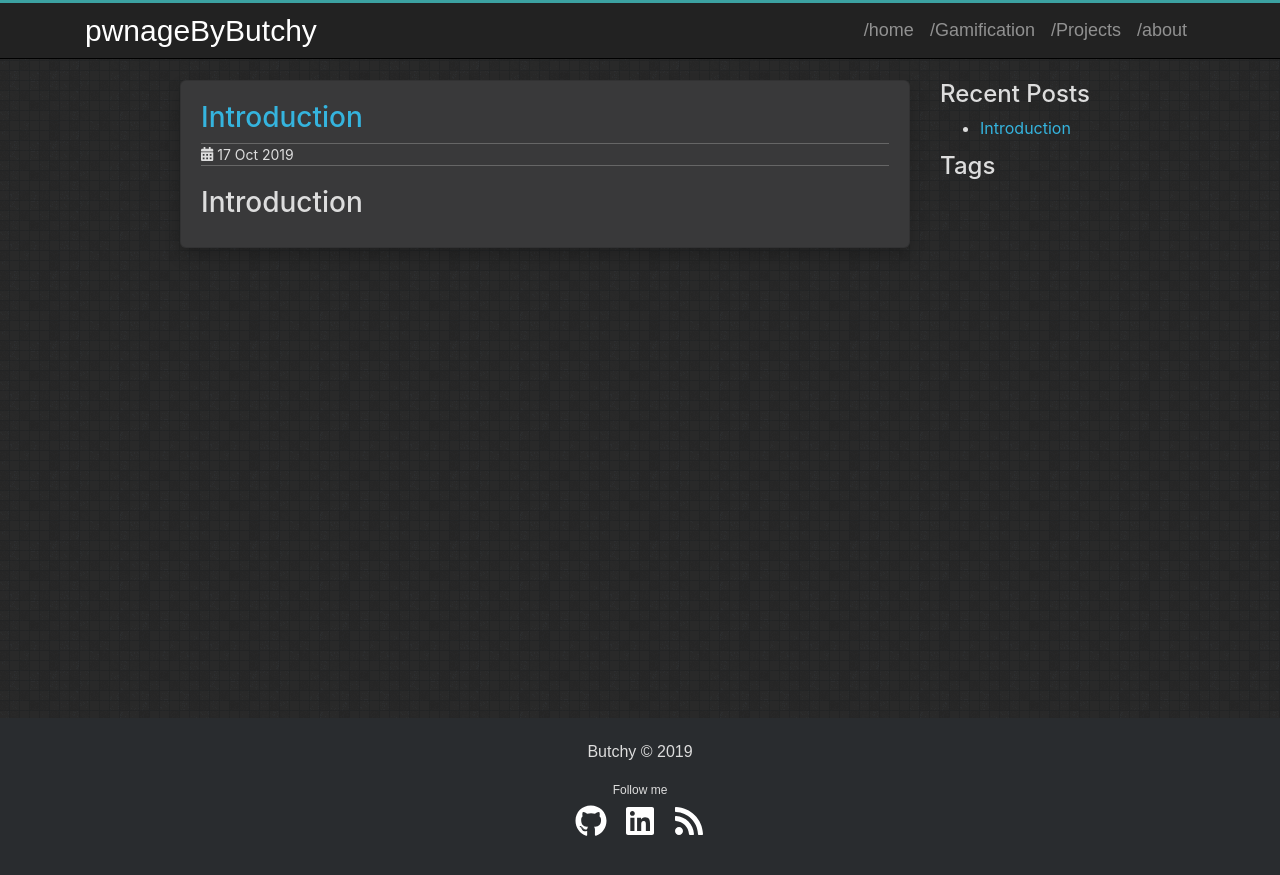
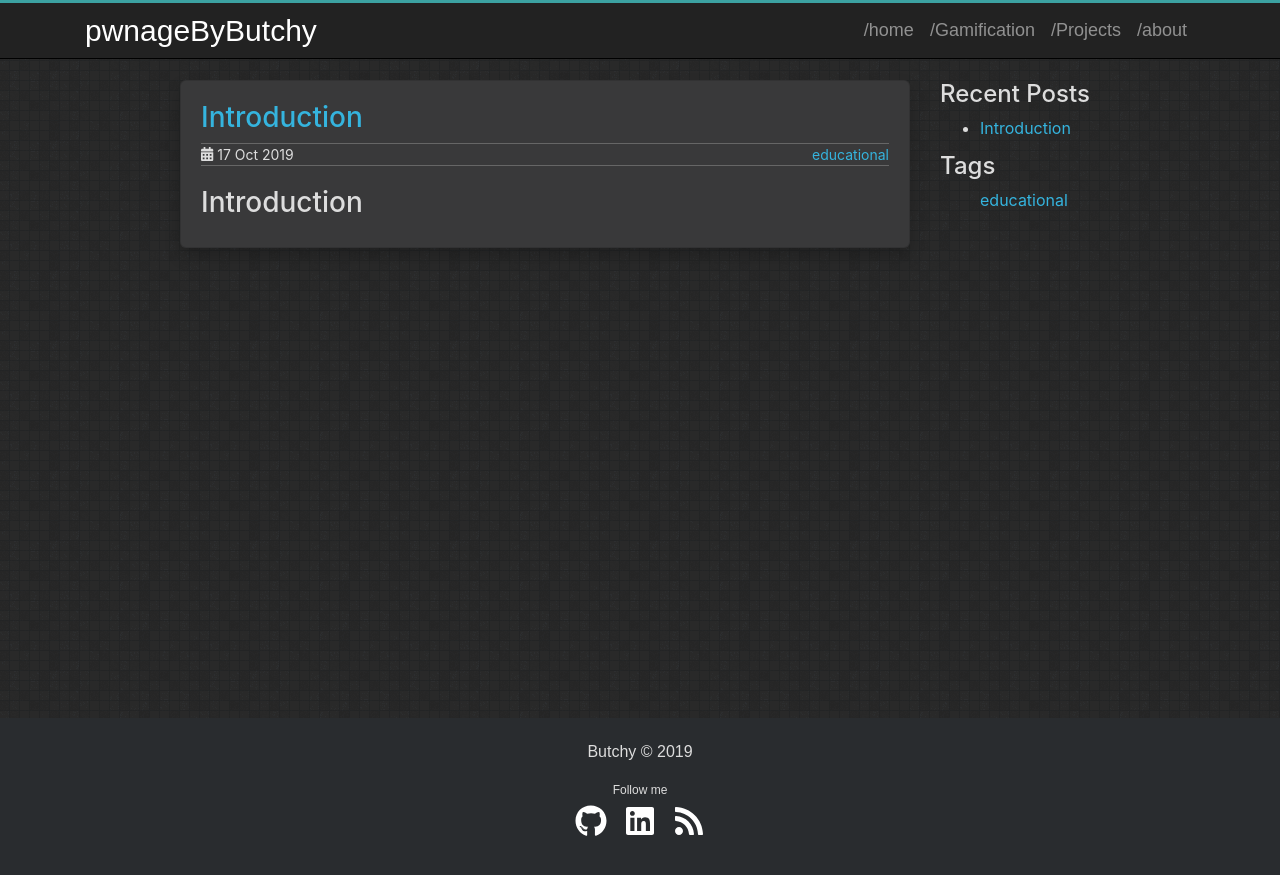
Before and after one commit to pwnageByButchy/pwnageByButchy.github.io, a Jekyll site: the page built from _posts/2019-10-17-introduction.md, in a window 1280 px wide. Shown: the top 875 px of the page. Built offline with Jekyll 4.4.1, drawn with Linux system fonts in a browser that asks for light colours; our own code applies the rules of GitHub Pages for plain Markdown files.

```diff
--- a/_posts/2019-10-17-introduction.md
+++ b/_posts/2019-10-17-introduction.md
@@ -1,7 +1,7 @@
 ---
-Layout: post
-Title: Introduction
-Tags:
+layout: post
+title: Introduction
+tags:
  - educational
 ---
 # Introduction
```
